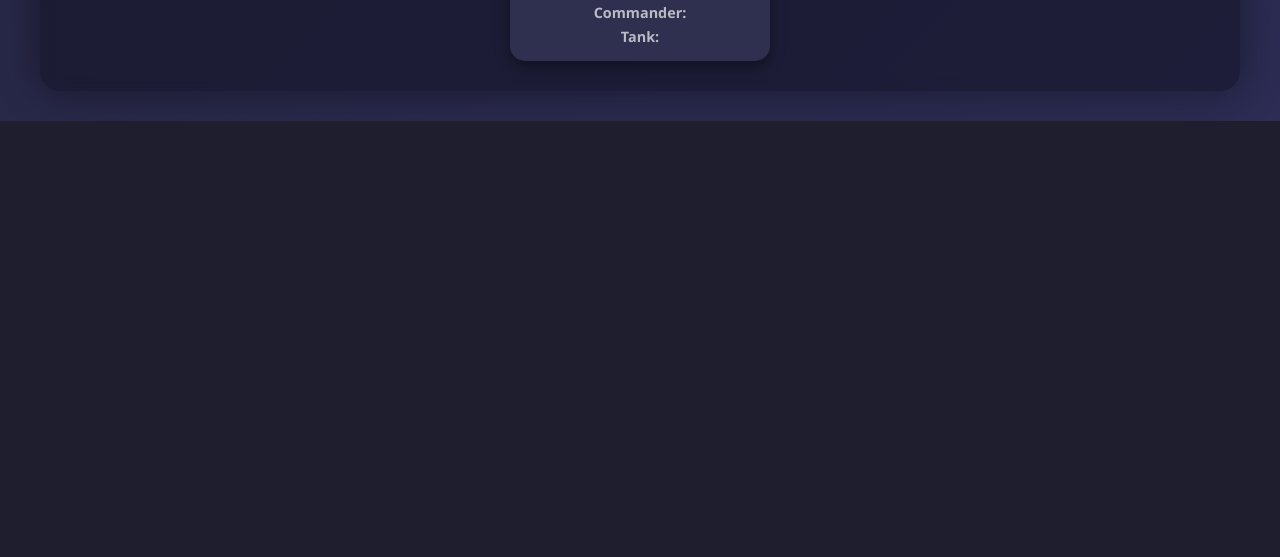
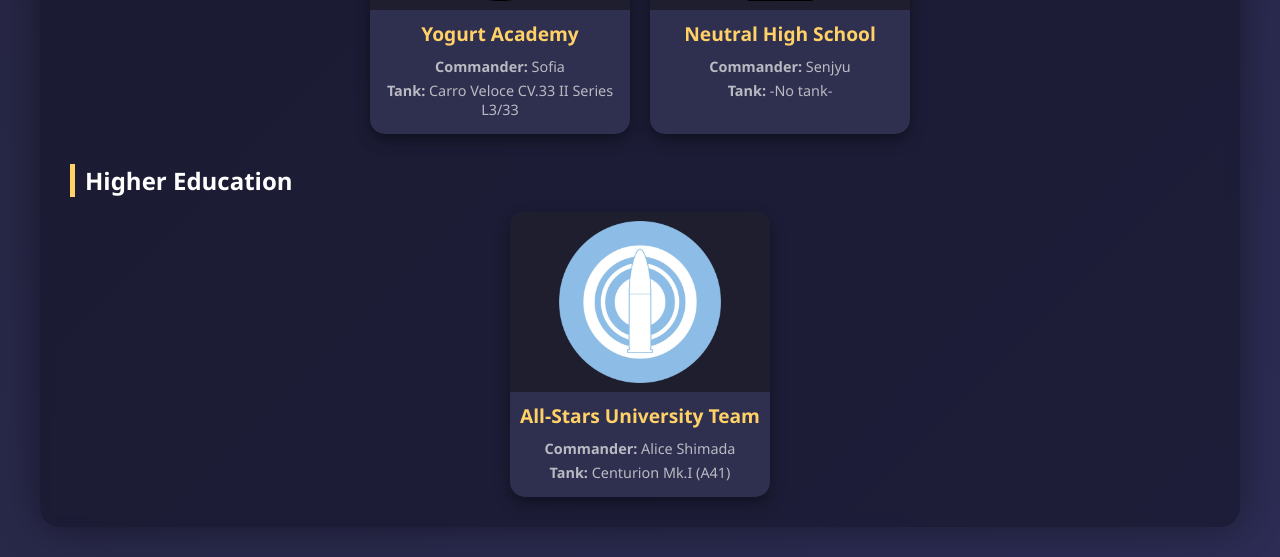
Before and after one commit to napoleonskaambasada/Girls-und-Panzer-Final, a Flask app: page / in a window 1280 px wide. Shown: the part 2664-3221 px from the top of the page. Before the commit the page ends 2785 px from the top, so only its background shows below. Run offline with Flask 3, Linux system fonts and the light colour scheme.

Commit message:
Finished the 1.2 Update

```diff
--- a/app.py
+++ b/app.py
@@ -146,25 +146,40 @@ minor_schools = [
         "image": "images/Tatenashi.jpg"
     },
     {
-        "name": "",
-        "tank": "",
-        "commander": "",
-        "image": "images/.jpg"
+        "name": "Viggen High School",
+        "tank": "Strv m/40 light tank",
+        "commander": "Semla",
+        "image": "images/Viggen.jpg"
     },
     {
-        "name": "",
-        "tank": "",
-        "commander": "",
-        "image": "images/.jpg"
+        "name": "West Kureouji Grona Academy",
+        "tank": "Black Prince",
+        "commander": "Kiri Shiratori",
+        "image": "images/Grona.jpg"
     },
     {
-        "name": "",
-        "tank": "",
-        "commander": "",
-        "image": "images/.jpg"
+        "name": "Yogurt Academy",
+        "tank": "Carro Veloce CV.33 II Series L3/33",
+        "commander": "Sofia",
+        "image": "images/Yogurt.jpg"
     },
+    {
+        "name": "Neutral High School",
+        "tank": "-No tank-",
+        "commander": "Senjyu",
+        "image": "images/Natural.jpg"
+    }
 
 
+]
+
+higher_education = [
+    {
+        "name": "All-Stars University Team",
+        "tank": "Centurion Mk.I (A41)",
+        "commander": "Alice Shimada",
+        "image": "images/Stars.jpg"
+    }
 ]
 
 @app.route("/")
@@ -172,7 +187,8 @@ def home():
     return render_template(
         "index.html",
         main_schools=main_schools,
-        minor_schools=minor_schools
+        minor_schools=minor_schools,
+        higher_education=higher_education
     )
 
 if __name__ == "__main__":
--- a/templates/index.html
+++ b/templates/index.html
@@ -11,6 +11,7 @@
 
 <h1>Girls und Panzer</h1>
 
+<!-- MAIN SCHOOLS -->
 <h2>Main Schools</h2>
 <div class="container">
 {% for school in main_schools %}
@@ -28,6 +29,7 @@
 {% endfor %}
 </div>
 
+<!-- MINOR SCHOOLS -->
 <h2>Minor Schools</h2>
 <div class="container">
 {% for school in minor_schools %}
@@ -47,6 +49,26 @@
 {% endfor %}
 </div>
 
+<!-- HIGHER EDUCATION -->
+<h2>Higher Education</h2>
+<div class="container">
+{% for school in higher_education %}
+<div class="card">
+
+    <div class="img-container">
+        <img src="{{ url_for('static', filename=school.image) }}">
+    </div>
+
+    <h3>{{ school.name }}</h3>
+    <p><b>Commander:</b> {{ school.commander }}</p>
+    <p><b>Tank:</b> {{ school.tank }}</p>
+
+</div>
+{% else %}
+<p>No higher education schools added yet.</p>
+{% endfor %}
+</div>
+
 </div>
 
 </body>
```
Also changed, not shown: static/images/Grona.jpg (added), static/images/Natural.jpg (added), static/images/Stars.jpg (added), static/images/Viggen.jpg (added), static/images/Yogurt.jpg (added).
